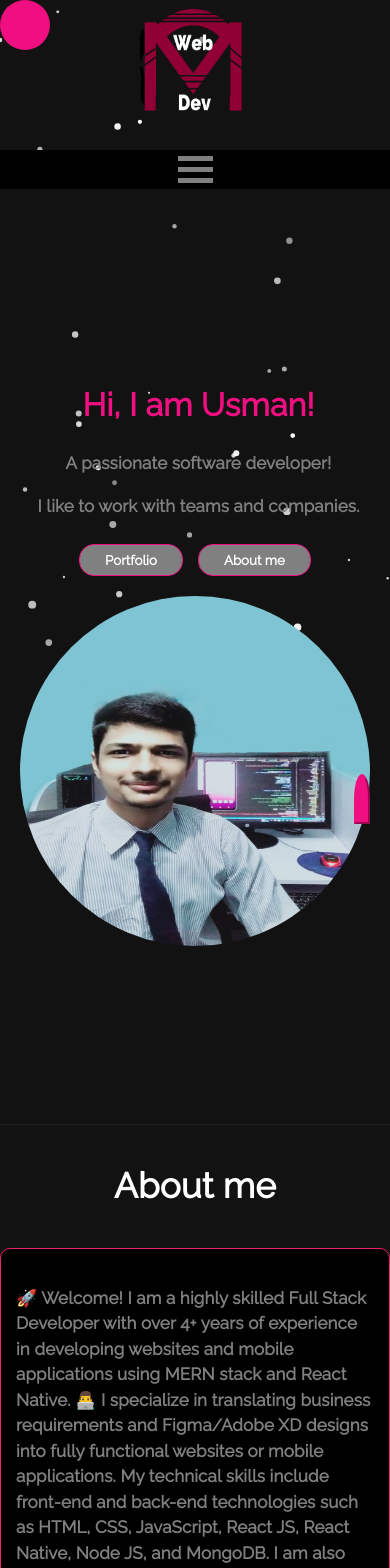
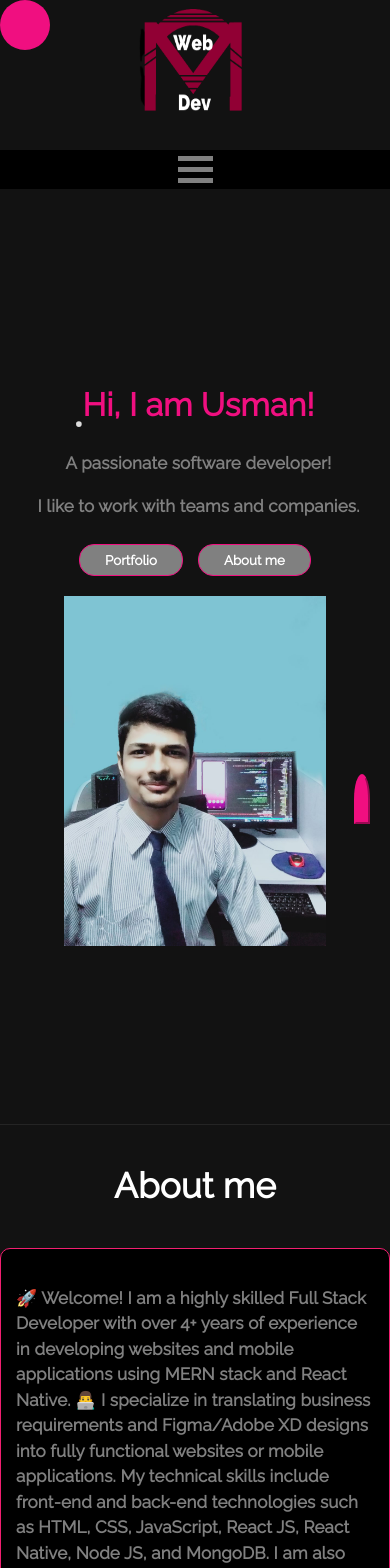
Before and after one commit to codeworld10/maniweb, a Next.js app: page / in a window 390 px wide. Shown: the top 1568 px of the page. Built offline with nearby package versions, Linux system fonts and the light colour scheme.

Commit message:
done img

```diff
--- a/package.json
+++ b/package.json
@@ -15,6 +15,8 @@
     "@material-ui/core": "^4.12.4",
     "@mui/material": "^5.11.14",
     "@mui/styles": "^5.11.13",
+    "@next/env": "^13.2.4",
+    "dotenv": "^16.0.3",
     "emailjs-com": "^3.2.0",
     "next": "^13.2.4",
     "react": "^18.2.0",
--- a/pages/index.js
+++ b/pages/index.js
@@ -182,7 +182,7 @@ const index = () => {
         {/* section1 ends */}
         {/* section2 starts */}
         <section id="about">
-        <BlinkingStars count={50} />
+        <BlinkingStars count={5} />
           <div className={styles.story}>
             <h3>About me</h3>
           </div>
--- a/styles/globals.css
+++ b/styles/globals.css
@@ -651,7 +651,7 @@ div .section1 {
   color: #f00f80;
 }
  img {
-  border-radius: 50%;
+  border-radius: 10%;
 }
 
 .para {
@@ -1558,11 +1558,11 @@ div .serpara2 {
 
   .img {
     margin-right: 0px;
-    border-radius: 50%;
+    border-radius: 10%;
   }
 
   .topimg {
-    object-fit: 'cover';
+    object-fit: contain
   }
 
   p .para {
```
Also changed, not shown: 2 other files (tests, documents, lock files or other folders).
